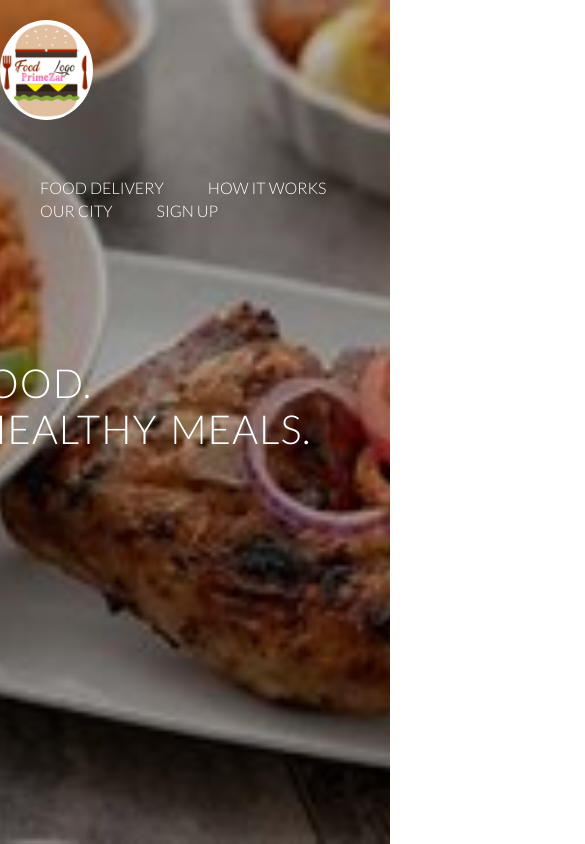
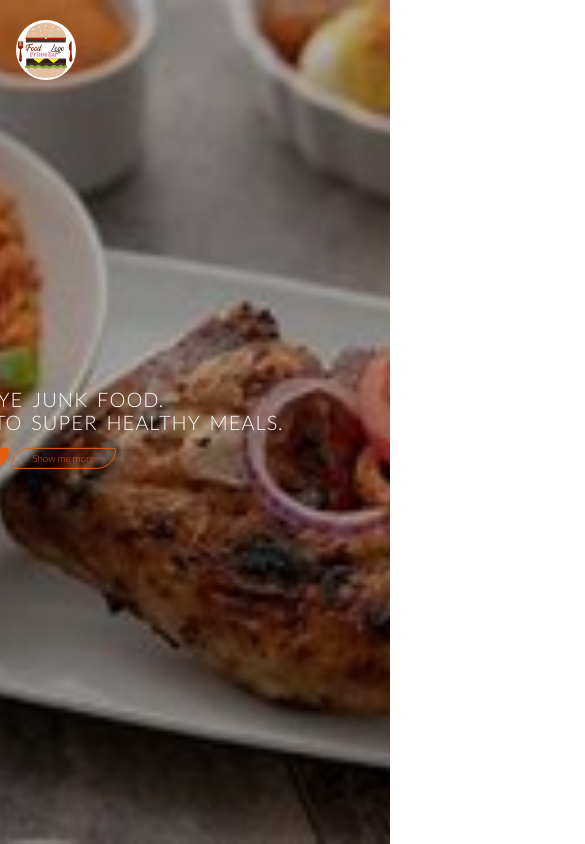
Before and after one commit to PrimeZar/2-PrimeZar-Food, a plain HTML site: page index.html in a window 390 px wide. Shown: the top 844 px of the page, 585 px wide, since content can reach past the window. Drawn offline with nearby package versions, Linux system fonts and the light colour scheme.

Commit message:
responsive

```diff
--- a/resource/css/querise.css
+++ b/resource/css/querise.css
@@ -13,14 +13,34 @@
 
 }
 /*small to Big Tablet*/
-@media (min-width:481px) and (max-width: 768px){
+/* @media (min-width:481px) and (max-width: 768px){
 
-}
+} */
 
 
 
 /*Andriod Phone to Small Tablet */
-@media (min-width:0px) and (max-width:500px){
+@media (min-width:0px) and (max-width: 500px){
+
+  body{
+    font-size: 16px;
+  }
+  section{ padding: 30px 0;  }
+  .row {padding: 0 4%; }
+     .col { width:100% ;}
+    .main-nav{ display: none;}
+  .logo{ width: 60px;
+    height:60px;
+    display: inline-block;
+}
+
+    .hero-text-box{
+    font-size: 10px;
+    margin-left: 75%;
+    }
+
+
+
 
 
 }
```
